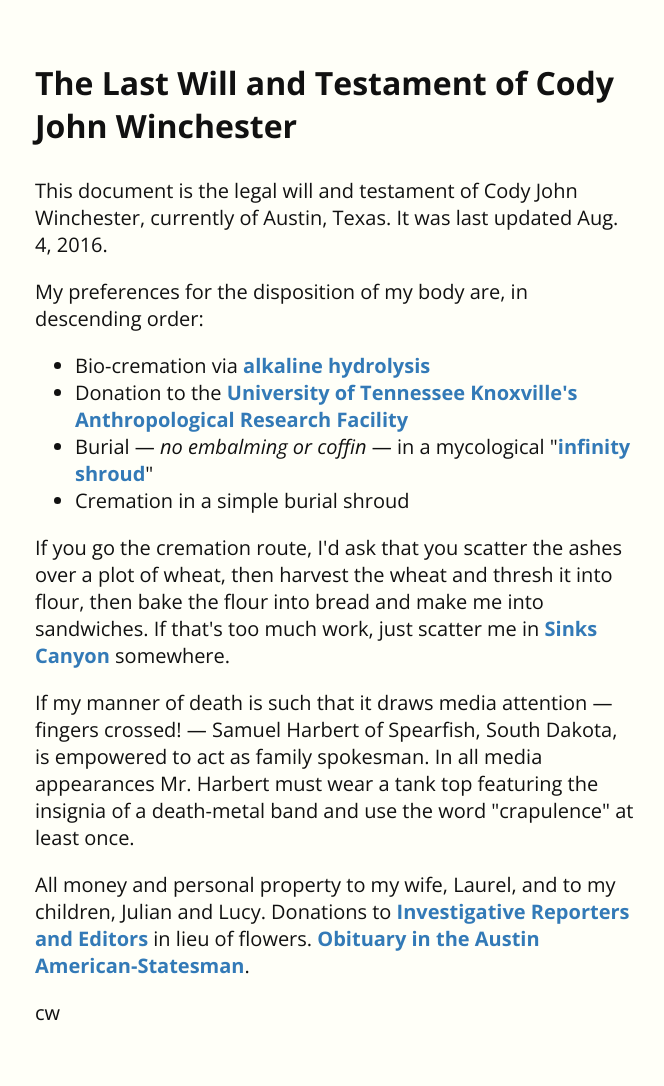
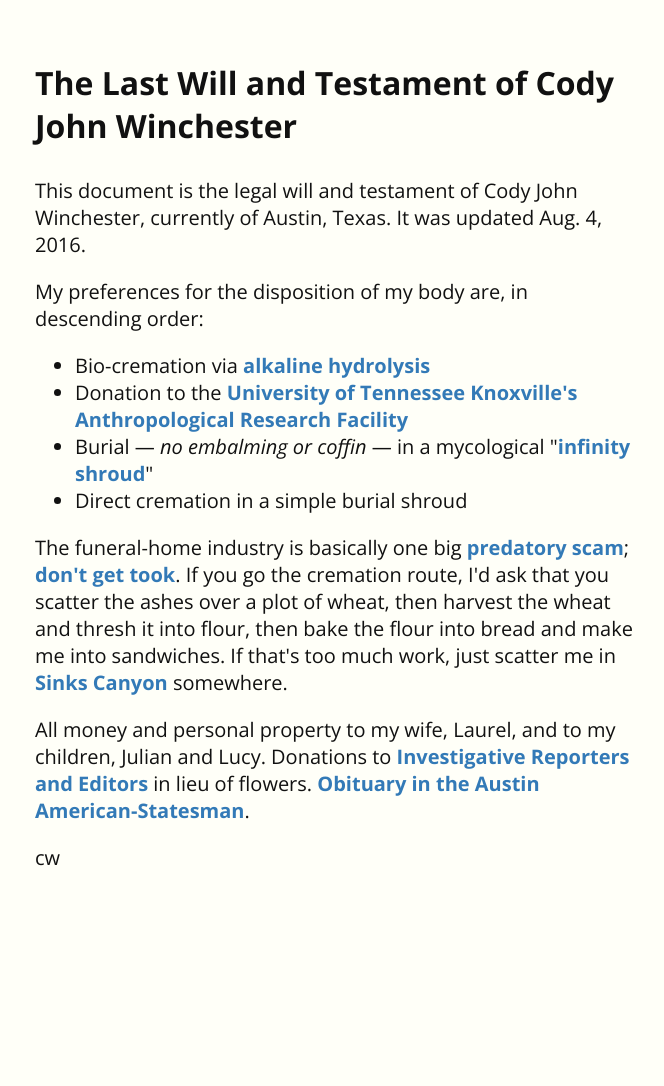
Before and after one commit to cjwinchester/cjwinchester.github.io, a Jekyll site: the page built from will.html, in a window 1280 px wide. Shown: the whole page, without its empty margins (5-669 px from the left). Built offline with Jekyll 4.4.1, drawn with Linux system fonts in a browser that asks for light colours; after the commit the page ends 931 px from its top, so only the background shows below that.

Commit message:
sorry, sam

```diff
--- a/will.html
+++ b/will.html
@@ -7,18 +7,16 @@
 <div class="container">
     <div class="cromulent">
         <h1>The Last Will and Testament of Cody John Winchester</h1>
-            <p>This document is the legal will and testament of Cody John Winchester, currently of <span id="city"></span>. It was last updated <span id="updated"></span>.</p>
+            <p>This document is the legal will and testament of Cody John Winchester, currently of <span id="city"></span>. It was updated <span id="updated"></span>.</p>
             <p>My preferences for the disposition of my body are, in descending order:</p>
             <ul>
                 <li>Bio-cremation via <a href="https://en.wikipedia.org/wiki/Alkaline_hydrolysis_(death_custom)" target="_blank">alkaline hydrolysis</a></li>
                 <li>Donation to the <a href="http://fac.utk.edu/body-donation/" target="_blank">University of Tennessee Knoxville's Anthropological Research Facility</a></li>
                 <li>Burial &mdash; <span class="italic">no embalming or coffin</span> &mdash; in a mycological "<a href="http://coeio.com/people-products/" target="_blank">infinity shroud</a>"</li>
-                <li>Cremation in a simple burial shroud</li>
+                <li>Direct cremation in a simple burial shroud</li>
             </ul>
 
-            <p>If you go the cremation route, I'd ask that you scatter the ashes over a plot of wheat, then harvest the wheat and thresh it into flour, then bake the flour into bread and make me into sandwiches. If that's too much work, just scatter me in <a href="https://www.google.com/maps/place/Sinks+Canyon+State+Park/@42.7556797,-108.8041407,17z/data=!3m1!4b1!4m5!3m4!1s0x8759a9fbf960fe45:0x77108702f3c0631f!8m2!3d42.7556758!4d-108.801952" target="_blank">Sinks Canyon</a> somewhere.</p>
-
-            <p>If my manner of death is such that it draws media attention &mdash; fingers crossed! &mdash; Samuel Harbert of Spearfish, South Dakota, is empowered to act as family spokesman. In all media appearances Mr. Harbert must wear a tank top featuring the insignia of a death-metal band and use the word "crapulence" at least once.</p>
+            <p>The funeral-home industry is basically one big <a href="https://en.wikipedia.org/wiki/The_American_Way_of_Death" target="_blank">predatory scam</a>; <a href="https://www.ftc.gov/enforcement/rules/rulemaking-regulatory-reform-proceedings/funeral-industry-practices-rule" target="_blank">don't</a> <a href="https://funerals.org/" target="_blank">get</a> <a href="http://www.npr.org/2017/02/07/504020003/a-funeral-may-cost-you-thousands-less-just-by-crossing-the-street" target="_blank">took</a>. If you go the cremation route, I'd ask that you scatter the ashes over a plot of wheat, then harvest the wheat and thresh it into flour, then bake the flour into bread and make me into sandwiches. If that's too much work, just scatter me in <a href="https://www.google.com/maps/place/Sinks+Canyon+State+Park/@42.7556797,-108.8041407,17z/data=!3m1!4b1!4m5!3m4!1s0x8759a9fbf960fe45:0x77108702f3c0631f!8m2!3d42.7556758!4d-108.801952" target="_blank">Sinks Canyon</a> somewhere.</p>
 
             <p>All money and personal property to my wife, Laurel, and to my children, Julian and Lucy. Donations to <a href="http://ire.org/donate/">Investigative Reporters and Editors</a> in lieu of flowers. <span id="obit"></span>.</p>
 
```
